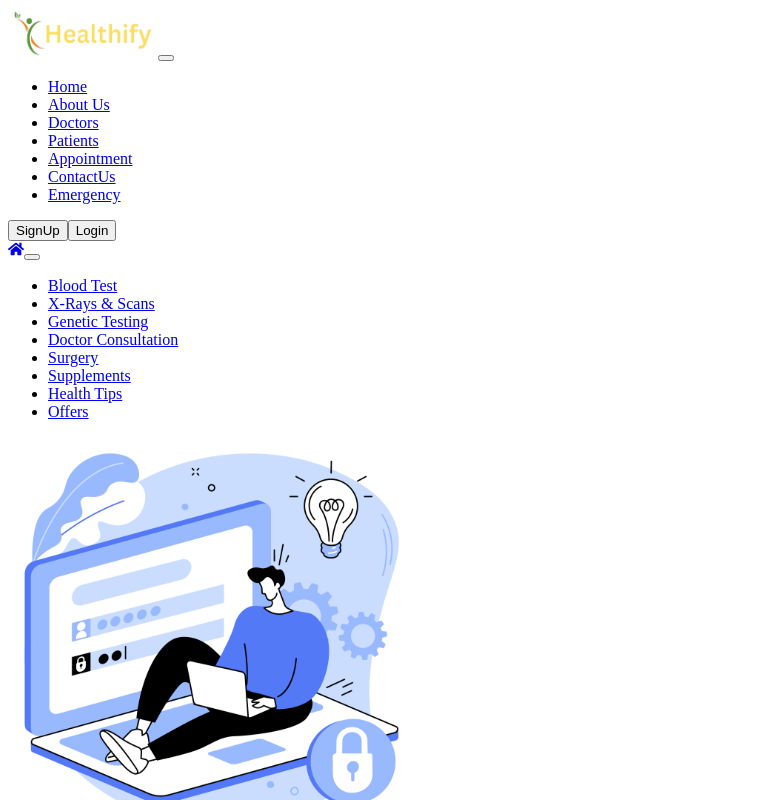
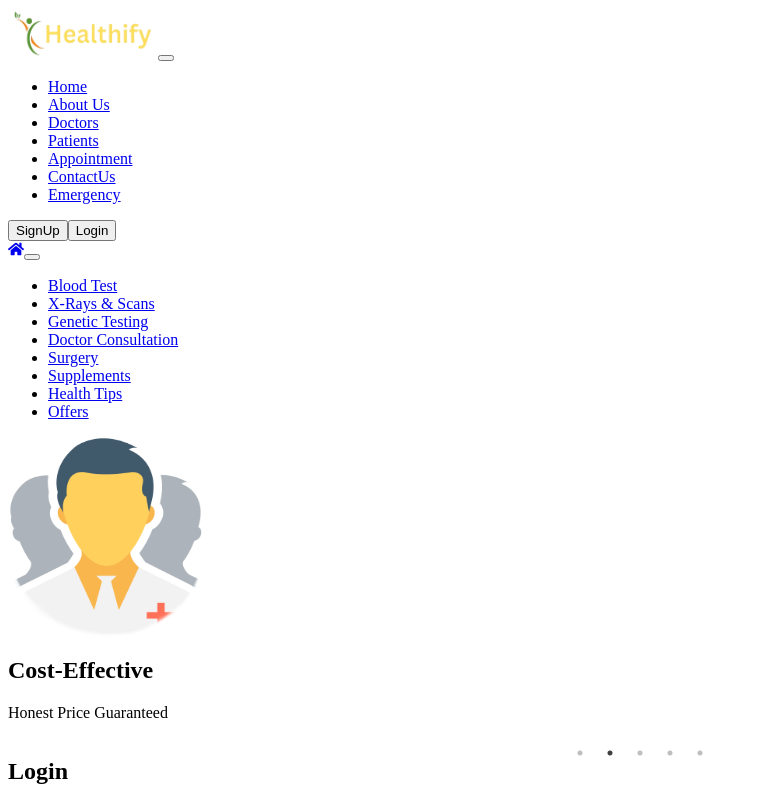
Before and after one commit to yatendra2832/Healthify-MERN, a React app in the folder client/: page /login in a window 1280 px wide. Shown: the top 800 px of the page, without its empty margins (0-758 px from the left). Built offline with nearby package versions, Linux system fonts and the light colour scheme; the HTML template or start-up script is replaced by a standard one.

Commit message:
updated the login and signup images with the carousel

```diff
--- a/client/src/pages/Login.jsx
+++ b/client/src/pages/Login.jsx
@@ -1,21 +1,73 @@
-import React from 'react'
+import React from "react";
+import Slider from "react-slick";
+
+import "slick-carousel/slick/slick.css";
+import "slick-carousel/slick/slick-theme.css";
 
 const Login = () => {
+  const slides = [
+    {
+      image: "/images/Login_Signup/boxicon.png",
+      text: " Real-Time Packages",
+      heading: "Customized",
+    },
+    {
+      image: "/images/Login_Signup/complete.png",
+      text: " Honest Price Guaranteed",
+      heading: "Cost-Effective",
+    },
+    {
+      image: "/images/Login_Signup/Convenient.png",
+      text: " Free Home Sample Collection",
+      heading: "Convenient",
+    },
+    {
+      image: "/images/Login_Signup/cost-effective.png",
+      text: " Accurate Results On Time",
+      heading: "Carefree",
+    },
+    {
+      image: "/images/Login_Signup/timer.png",
+      text: " Proactive Wellness Report",
+      heading: "Complete",
+    },
+  ];
+
+  const settings = {
+    dots: true,
+    infinite: true,
+    speed: 500,
+    slidesToShow: 1,
+    slidesToScroll: 1,
+    autoplay: true,
+    autoplaySpeed: 3000,
+  };
+
   return (
-    <div className="row g-0 border rounded overflow-hidden flex-md-row mb-4 shadow-sm h-md-250 position-relative my-4 mx-4">
-    <div className="col d-none d-lg-block m-4 p-4">
+    <div className="row g-0 border rounded overflow-hidden flex-md-row mb-4 shadow-sm h-md-250 position-relative m-4 p-4">
+      <div className="col col-md-6 my-2">
+        <Slider {...settings}>
+          {slides.map((slide, index) => (
+            <div key={index} className="text-center">
+              <div className="d-flex flex-column align-items-center ">
                 <img
-        src="/images/blue_images/login.png"
-        alt="contact image"
-        width={"400"}
-        height={"400"}
-        className=" rounded-circle color-primary shadow-lg"
+                  src={slide.image}
+                  alt={`login image ${index + 1}`}
+                  width={200}
+                  height={200}
+                  className="rounded-circle shadow"
                 />
+                <h2 className="my-2">{slide.heading}</h2>
+                <p className="mt-1">{slide.text}</p>
               </div>
-    <div className="col p-4 d-flex flex-column position-static">
+            </div>
+          ))}
+        </Slider>
+      </div>
+      <div className="col col-md-6 p-4 d-flex flex-column position-static">
         <div className="container mt-1 ">
           <h2 className="text-center text-primary fw-bold fs-1">Login</h2>
-        <form >
+          <form>
             <div className="mb-4">
               <label htmlFor="email" className="form-label">
                 Email address
@@ -28,7 +80,6 @@ const Login = () => {
                 placeholder="name@example.com"
                 required
                 autoComplete="off"
-
               />
             </div>
 
@@ -44,7 +95,6 @@ const Login = () => {
                 placeholder="Your Password"
                 required
                 autoComplete="off"
-
               />
             </div>
             <button
@@ -57,7 +107,7 @@ const Login = () => {
         </div>
       </div>
     </div>
-  )
-}
+  );
+};
 
-export default Login
+export default Login;
--- a/client/src/pages/Signup.jsx
+++ b/client/src/pages/Signup.jsx
@@ -1,18 +1,69 @@
 import React from "react";
+import Slider from "react-slick";
+
+import "slick-carousel/slick/slick.css";
+import "slick-carousel/slick/slick-theme.css";
 
 const Signup = () => {
+  const slides = [
+    {
+      image: "/images/Login_Signup/boxicon.png",
+      text: " Real-Time Packages",
+      heading: "Customized",
+    },
+    {
+      image: "/images/Login_Signup/complete.png",
+      text: " Honest Price Guaranteed",
+      heading: "Cost-Effective",
+    },
+    {
+      image: "/images/Login_Signup/Convenient.png",
+      text: " Free Home Sample Collection",
+      heading: "Convenient",
+    },
+    {
+      image: "/images/Login_Signup/cost-effective.png",
+      text: " Accurate Results On Time",
+      heading: "Carefree",
+    },
+    {
+      image: "/images/Login_Signup/timer.png",
+      text: " Proactive Wellness Report",
+      heading: "Complete",
+    },
+  ];
+
+  const settings = {
+    dots: true,
+    infinite: true,
+    speed: 500,
+    slidesToShow: 1,
+    slidesToScroll: 1,
+    autoplay: true,
+    autoplaySpeed: 3000,
+  };
   return (
-    <div className="row g-0  rounded overflow-hidden flex-md-row mb-4 shadow-lg h-md-250 position-relative my-4 mx-4">
-      <div className="col d-none d-lg-block m-4 p-4">
-        <img
-          src="/images/blue_images/register.png"
-          alt="contact image"
-          width={"400"}
-          height={"400"}
-          className=" rounded-circle color-primary shadow-lg"
-        />
+    <div className="row g-0  rounded overflow-hidden flex-md-row mb-4 shadow-lg h-md-250 position-relative m-4 p-4">
+      <div className="col col-md-6 my-5">
+        <Slider {...settings}>
+          {slides.map((slide, index) => (
+            <div key={index} className="text-center">
+              <div className="d-flex flex-column align-items-center ">
+                <img
+                  src={slide.image}
+                  alt={`login image ${index + 1}`}
+                  width={200}
+                  height={200}
+                  className="rounded-circle shadow"
+                />
+                <h2 className="my-2">{slide.heading}</h2>
+                <p className="mt-1">{slide.text}</p>
+              </div>
+            </div>
+          ))}
+        </Slider>
       </div>
-      <div className="col p-4 d-flex flex-column position-static">
+      <div className="col col-md-6 p-4 d-flex flex-column position-static">
         <div className="container mt-1 ">
           <h2 className="text-center text-primary fw-bold fs-1">Signup</h2>
           <form>
```
Lines whose indentation alone changed are shown as unchanged.
